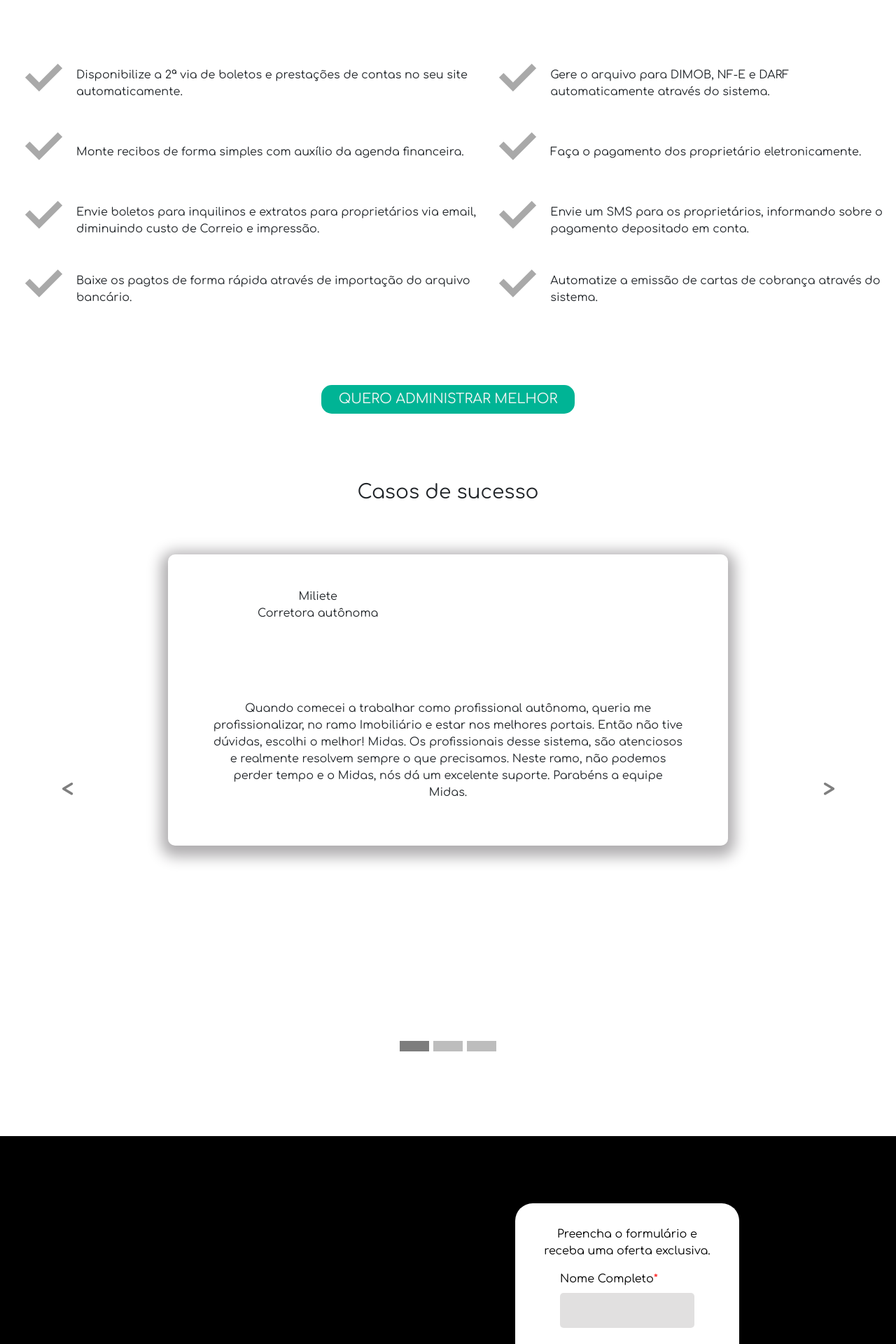
After one commit to viniciusrad/teste-site, a PHP site: page /administracaoImoveis.php in a window 1280 px wide. The commit adds this page. Shown: the part 960-2880 px from the top of the page at 70% size. Run offline with PHP 8.4, Linux system fonts and the light colour scheme; some libraries are stand-ins or nearby versions.

Commit message:
pagina administracao de imoveis criada

```diff
--- /dev/null
+++ b/administracaoImoveis.php
@@ -0,0 +1,310 @@
+<!DOCTYPE html>
+<html lang="en">
+
+
+
+<?php include('header.php') ?>
+
+<body>
+
+
+
+    <div class="div-fundo-verde">
+        <p>ADMINISTRE A LOCAÇÃO DE IMÓVEIS DE FORMA INTELIGENTE E ÁGIL</p>
+    </div>
+
+    <div class="div-crm">
+        <div class="div-img-crm" style="max-width: 800px">
+            <img src="img/administracao-imoveis.jpg" alt="">
+        </div>
+    </div>
+
+    <div class="div-texto-centralizado">
+        <p><strong>Este sistema foi projetado com foco na facilidade de uso.</strong></p>
+    </div>
+    <div class="div-texto-centralizado">
+        <p><strong>Traz informações completas e muita agilidade no dia.</strong></p>
+    </div>
+
+    <div class="div-fundo-verde">
+        <p>Conheça as principais características do Sistema</p>
+    </div>
+
+    <div class="div-check-dupla">
+        <div>
+
+            <div class="item-check-list-site">
+                <div class="div-img-check-dupla">
+                    <div class="    ">
+                        <img src="./img/check-icon.png" alt="">
+                    </div>
+                </div>
+                <div class="texto-check-site">
+                    <p>Disponibilize a 2ª via de boletos e prestações de contas no seu site automaticamente.</p>
+                </div>
+            </div>
+            <div class="item-check-list-site">
+                <div class="div-img-check-dupla">
+                    <div class="    ">
+                        <img src="./img/check-icon.png" alt="">
+                    </div>
+                </div>
+                <div class="texto-check-site">
+                    <p>Monte recibos de forma simples com auxílio da agenda financeira.</p>
+                </div>
+            </div>
+            <div class="item-check-list-site">
+                <div class="div-img-check-dupla">
+                    <div class="    ">
+                        <img src="./img/check-icon.png" alt="">
+                    </div>
+                </div>
+                <div class="texto-check-site">
+                    <p>Envie boletos para inquilinos e extratos para proprietários via email, diminuindo custo de Correio e impressão.</p>
+                </div>
+            </div>
+            <div class="item-check-list-site">
+                <div class="div-img-check-dupla">
+                    <div class="    ">
+                        <img src="./img/check-icon.png" alt="">
+                    </div>
+                </div>
+                <div class="texto-check-site">
+                    <p>Baixe os pagtos de forma rápida através de importação do arquivo bancário.</p>
+                </div>
+            </div>
+
+        </div>
+        <div>
+
+            <div class="item-check-list-site">
+                <div class="div-img-check-dupla">
+                    <div class="    ">
+                        <img src="./img/check-icon.png" alt="">
+                    </div>
+                </div>
+                <div class="texto-check-site">
+                    <p>Gere o arquivo para DIMOB, NF-E e DARF automaticamente através do sistema.</p>
+                </div>
+            </div>
+            <div class="item-check-list-site">
+                <div class="div-img-check-dupla">
+                    <div class="    ">
+                        <img src="./img/check-icon.png" alt="">
+                    </div>
+                </div>
+                <div class="texto-check-site">
+                    <p>Faça o pagamento dos proprietário eletronicamente.</p>
+                </div>
+            </div>
+            <div class="item-check-list-site">
+                <div class="div-img-check-dupla">
+                    <div class="    ">
+                        <img src="./img/check-icon.png" alt="">
+                    </div>
+                </div>
+                <div class="texto-check-site">
+                    <p>Envie um SMS para os proprietários, informando sobre o pagamento depositado em conta.</p>
+                </div>
+            </div>
+            <div class="item-check-list-site">
+                <div class="div-img-check-dupla">
+                    <div class="    ">
+                        <img src="./img/check-icon.png" alt="">
+                    </div>
+                </div>
+                <div class="texto-check-site">
+                    <p>Automatize a emissão de cartas de cobrança através do sistema.</p>
+                </div>
+            </div>
+        </div>
+    </div>
+    <div class="div-texto-centralizado">
+        <a href="./contato.php">
+            <button class="btn-saiba-mais-green">QUERO ADMINISTRAR MELHOR</button>
+        </a>
+    </div>
+
+    <!-- //////////////////***************************//////////////////// */ -->
+    <!-- //////////////////***************************//////////////////// */ -->
+    <!-- area de depoimentos -->
+
+    <div class="area-depoimentos">
+
+        <h3>Casos de sucesso</h3>
+
+        <div id="carouselExampleIndicators" class="carousel slide" data-ride="carousel">
+            <ol class="carousel-indicators">
+                <li data-target="#carouselExampleIndicators" data-slide-to="0" class="active"></li>
+                <li data-target="#carouselExampleIndicators" data-slide-to="1"></li>
+                <li data-target="#carouselExampleIndicators" data-slide-to="2"></li>
+            </ol>
+
+
+            <div class="carousel-inner" role="listbox">
+
+
+                <!-- Slide 1 -->
+                <div class="carousel-item active">
+                    <div class="div-depoimentos">
+                        <div class="card-depoimentos">
+                            <div class="depoimentos-header">
+                                <img src="https://via.placeholder.com/150" alt="">
+                                <div>
+                                    <p>Miliete</p>
+                                    <p>Corretora autônoma</p>
+                                </div>
+
+                            </div>
+                            <div class="depoimentos-body">
+                                <p>Quando comecei a trabalhar como profissional autônoma, queria me profissionalizar, no ramo Imobiliário e estar nos melhores portais. Então não tive dúvidas, escolhi o melhor! Midas. Os profissionais desse sistema, são atenciosos e realmente resolvem sempre o que precisamos. Neste ramo, não podemos perder tempo e o Midas, nós dá um excelente suporte. Parabéns a equipe Midas. </p>
+                            </div>
+                        </div>
+                    </div>
+
+                </div>
+                <!-- Slide 2-->
+                <div class="carousel-item">
+                    <div class="div-depoimentos">
+                        <div class="card-depoimentos">
+                            <div class="depoimentos-header">
+                                <img src="https://via.placeholder.com/150" alt="">
+                                <div>
+                                    <p>Karine</p>
+                                    <p>Solidez Imobiliária</p>
+                                </div>
+
+                            </div>
+                            <div class="depoimentos-body">
+                                <p>Minhas impressões com relação ao sistema não poderia ser melhor. Elenco os pontos positivos: </p>
+                                <ul>
+                                    <li>1 - Sistema de fácil manuseio, auto explicativo.</li>
+                                    <li>2- Completo e integrado a diversos portais o que ajuda a maximiza o tempo.</li>
+                                    <li>3- Manual com passo a passo disponível 24h no campo: ajuda.</li>
+                                    <li>4- Suporte por telefone e dentro do sistema.</li>
+                                </ul>
+                                <p>Elenco pontos negativos: Nenhum!</p>
+                                <p>Enfim, o sistema é maravilhoso, o atendimento é excelente, de toda equipe como: você, Tania do administrativo e Cássio do site, estou super satisfeita com a empresa e recomendo a todos.
+                                    Muito obrigada!</p>
+                            </div>
+                        </div>
+                    </div>
+                </div>
+                <!-- Slide 3-->
+                <div class="carousel-item">
+                    <div class="div-depoimentos">
+                        <div class="card-depoimentos">
+                            <div class="depoimentos-header">
+                                <img src="https://via.placeholder.com/150" alt="">
+                                <div>
+                                    <p>Miliete</p>
+                                    <p>Corretora autônoma</p>
+                                </div>
+
+                            </div>
+                            <div class="depoimentos-body">
+                                <p>Quando comecei a trabalhar como profissional autônoma, queria me profissionalizar, no ramo Imobiliário e estar nos melhores portais. Então não tive dúvidas, escolhi o melhor! Midas. Os profissionais desse sistema, são atenciosos e realmente resolvem sempre o que precisamos. Neste ramo, não podemos perder tempo e o Midas, nós dá um excelente suporte. Parabéns a equipe Midas. </p>
+                            </div>
+                        </div>
+                    </div>
+                </div>
+
+            </div>
+            <!-- indicadores laterais do carrossel de imagens -->
+            <a class="carousel-control-prev" href="#carouselExampleIndicators" role="button" data-slide="prev">
+                <span class="span-carrossel" aria-hidden="true">
+                    < </span>
+                        <span class="sr-only">Previous</span>
+            </a>
+            <a class="carousel-control-next" href="#carouselExampleIndicators" role="button" data-slide="next">
+                <span class="span-carrossel" aria-hidden="true"> > </span>
+                <span class="sr-only">Next</span>
+            </a>
+
+
+        </div>
+    </div>
+
+    <!--  -->
+    <!--  -->
+
+    <!-- fimm da area de depoimentos -->
+
+    <!-- area de contato -->
+    <div class="form-contato">
+        <div class="div-texto-formulario">
+            <p>O FUTURO DA SUA IMOBILIÁRIA COMEÇA AGORA!</p>
+        </div>
+        <div class="div-formulario">
+            <p>Preencha o formulário e receba uma oferta exclusiva.</p>
+            <form action="">
+                <div class="div-field">
+                    <label for="nome">Nome Completo<span style="color: red;">*</span></label>
+                    <input type="text" name="nome" id="input-nome">
+                </div>
+                <div class="div-field">
+                    <label for="imobiliaria">Imobiliária<span style="color: red;">*</span></label>
+                    <input type="text" name="imobiliaria" id="input-imobiliaria">
+                </div>
+                <div class="div-field">
+                    <label for="e-mail">E-mail<span style="color: red;">*</span></label>
+                    <input type="text" name="e-mail" id="input-e-mail">
+                </div>
+                <div class="div-field">
+                    <label for="telefone">Telefone<span style="color: red;">*</span></label>
+                    <input type="text" name="telefone" id="input-telefone">
+                </div>
+                <div class="div-field">
+                    <label for="mensagem">Mensagem<span style="color: red;">*</span></label>
+                    <textarea rows="4" cols="5" name="mensagem" id="input-mensagem">Olá, tenho interesse em saber mais sobre a administração de imóveis. Aguardo contato.</textarea>
+                </div>
+
+            </form>
+        </div>
+    </div>
+
+    <div class="rodape">
+        <div>
+            <h3 class="texto-centralizado">MIDAS MAIS</h3>
+            <p class="texto-centralizado">As soluções MIDAS vem deixando sua marca de sucesso em cada uma das Empresas que procuram utilizar o máximo da tecnologia em favor dos seus negócios.</p>
+        </div>
+    </div>
+
+
+
+    <!--  -->
+    <!--  -->
+    <!--  -->
+    <!-- Modal -->
+    <div class="modal fade" id="modalBaner" tabindex="-1" role="dialog" aria-labelledby="modalBanerLabel" aria-hidden="true">
+        <div class="modal-dialog modal-lg" role="document">
+            <div class="modal-content">
+                <div class="modal-header">
+                    <h5 class="modal-title" id="modalBanerLabel">Titulo da campanha</h5>
+                    <button type="button" class="close" data-dismiss="modal" aria-label="Close">
+                        <span aria-hidden="true">&times;</span>
+                    </button>
+                </div>
+                <div class="modal-body">
+                    <img src="img/fundo2.jpg" alt="">
+                </div>
+                <div class=" modal-footer">
+                    <!-- <button type="button" class="btn btn-secondary" data-dismiss="modal">Close</button>
+                    <button type="button" class="btn btn-primary">Save changes</button> -->
+                </div>
+            </div>
+        </div>
+    </div>
+
+
+    <script type="text/javascript">
+        /**Ativa o modal */
+        // $(window).on('load', function() {
+        //     $('#modalBaner').modal('show');
+        // });
+    </script>
+</body>
+
+
+
+</html>
--- a/index.css
+++ b/index.css
@@ -379,7 +379,7 @@ body{
   }
   .btn-saiba-mais-green, .btn-saiba-mais-green-grande{
     background-color: #00b495;
-    border-radius: 25px;
+    border-radius: 15px;
     border: none;
     padding: 6px 25px;
     color: whitesmoke;
@@ -756,6 +756,13 @@ html:not([data-scroll='0']) .btn-receber-oferta:hover{
   margin: 0 80px;
 
 }
+.div-funcionalidades-flex{
+  margin: 0 auto;
+  display: flex;
+  justify-content: center;
+  flex-wrap: wrap;
+  max-width: 800px;
+}
 
 .texto-icones-check{
   text-align: center;
@@ -892,7 +899,7 @@ input[type=text],
 input[type=email],
 textarea {
   /* width: 400px; */
-  height: 50px;
+  min-height: 50px;
   margin-bottom: 20px;
 
 }
```
Also changed, not shown: locacaoDigital.php (added, +281 -0 lines).
